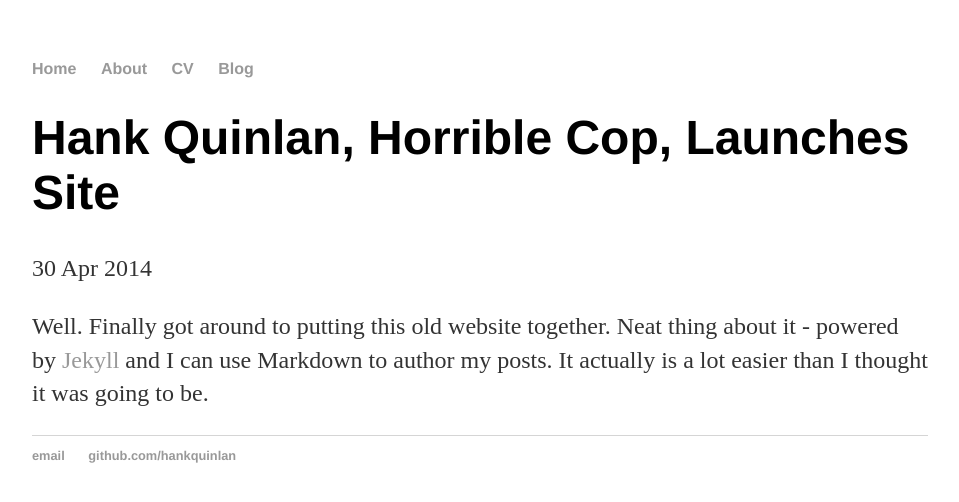
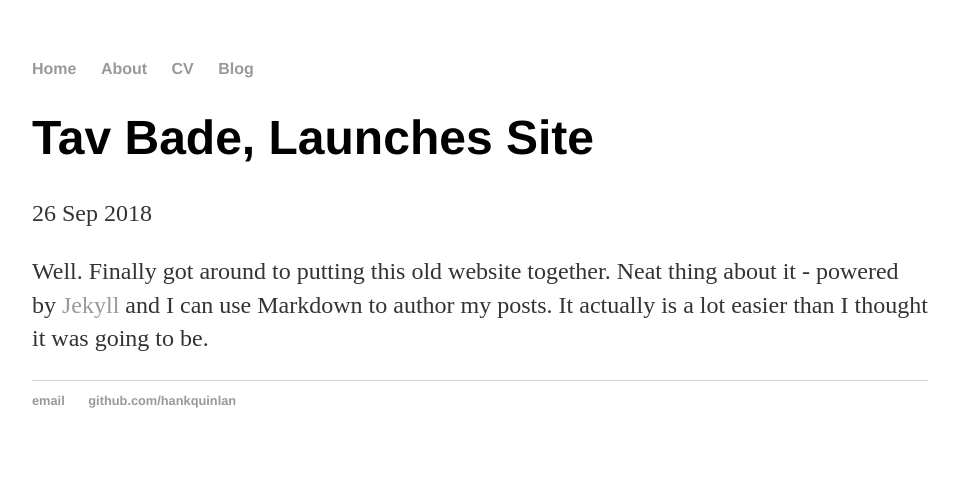
Before and after one commit to tavistockb5615/tavistockb5615.github.io, a Jekyll site: the page built from _posts/2018-09-26-Tav-Bade-site-launched.md, in a window 1280 px wide. Shown: the top 502 px of the page, without its empty margins (160-1119 px from the left). Built offline with Jekyll 4.4.1, drawn with Linux system fonts in a browser that asks for light colours.

Commit message:
Update and rename 2014-04-30-hank-quinlan-site-launched.md to 2018-09-26-Tav-Bade-site-launched.md

```diff
--- a/_posts/2014-04-30-hank-quinlan-site-launched.md
+++ b/_posts/2018-09-26-Tav-Bade-site-launched.md
@@ -1,7 +1,7 @@
 ---
 layout: post
-title: "Hank Quinlan, Horrible Cop, Launches Site"
-date: 2014-04-30
+title: "Tav Bade, Launches Site"
+date: 2018-9/26
 ---
 
 Well. Finally got around to putting this old website together. Neat thing about it - powered by [Jekyll](http://jekyllrb.com) and I can use Markdown to author my posts. It actually is a lot easier than I thought it was going to be.
```
